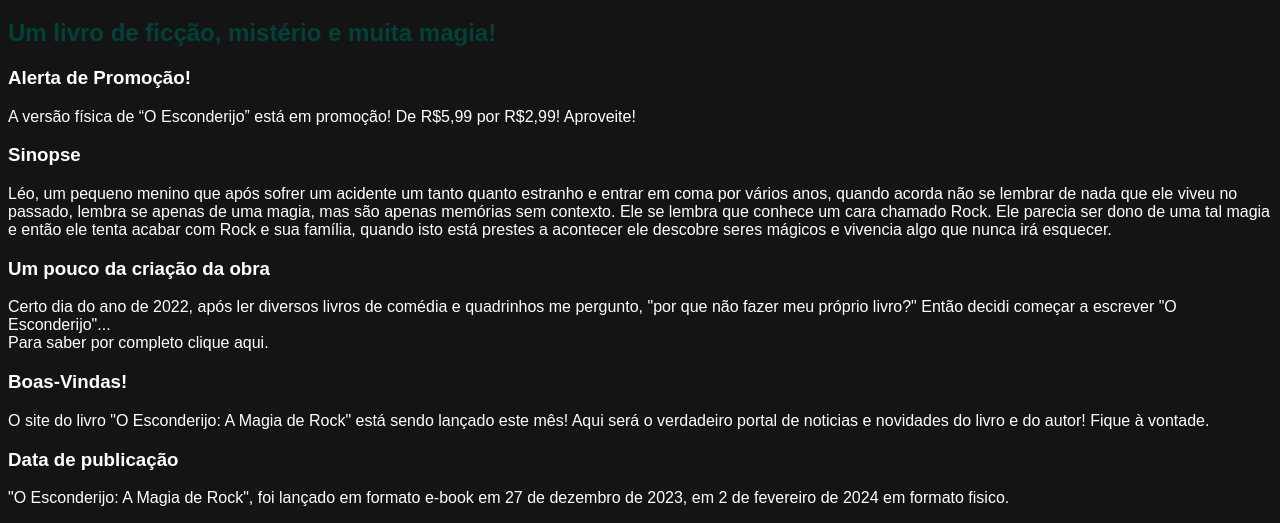
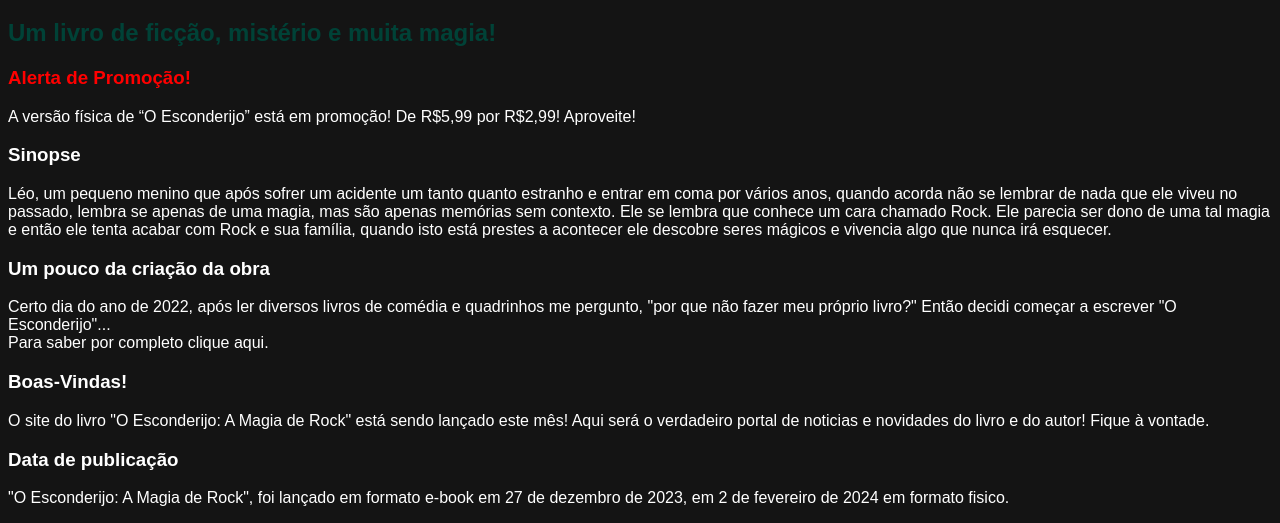
Before and after one commit to OEsconderijo/amagiaderock, a plain HTML site: page index.html in a window 1280 px wide. Shown: the part 329-852 px from the top of the page. Drawn offline with Linux system fonts and the light colour scheme.

Commit message:
index.css

```diff
--- a/index.css
+++ b/index.css
@@ -10,7 +10,7 @@ ul {
     align-items: center;
     padding: 16px;
 }
-.vida  {
+.oi  {
    color: red;
 }
 a {
```
